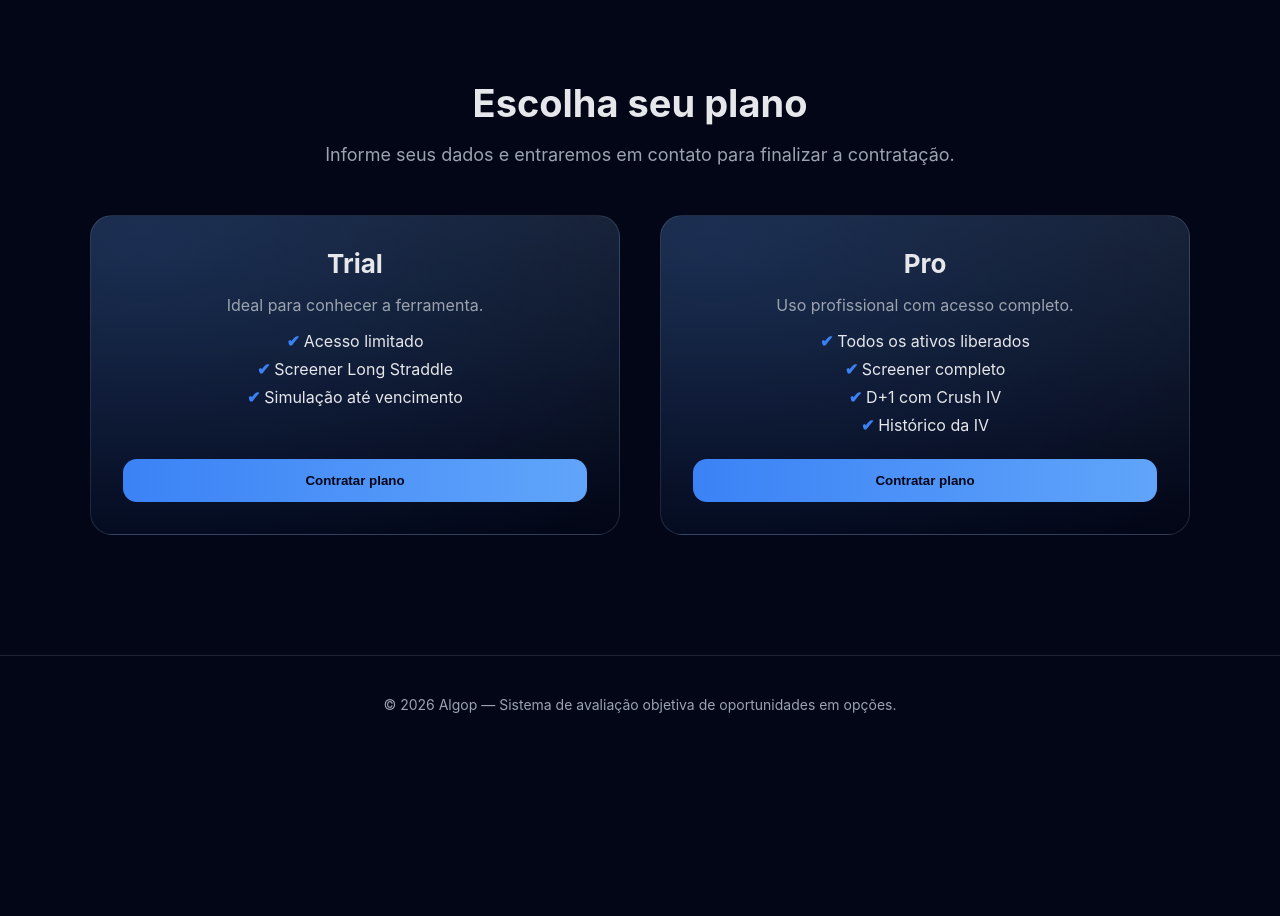
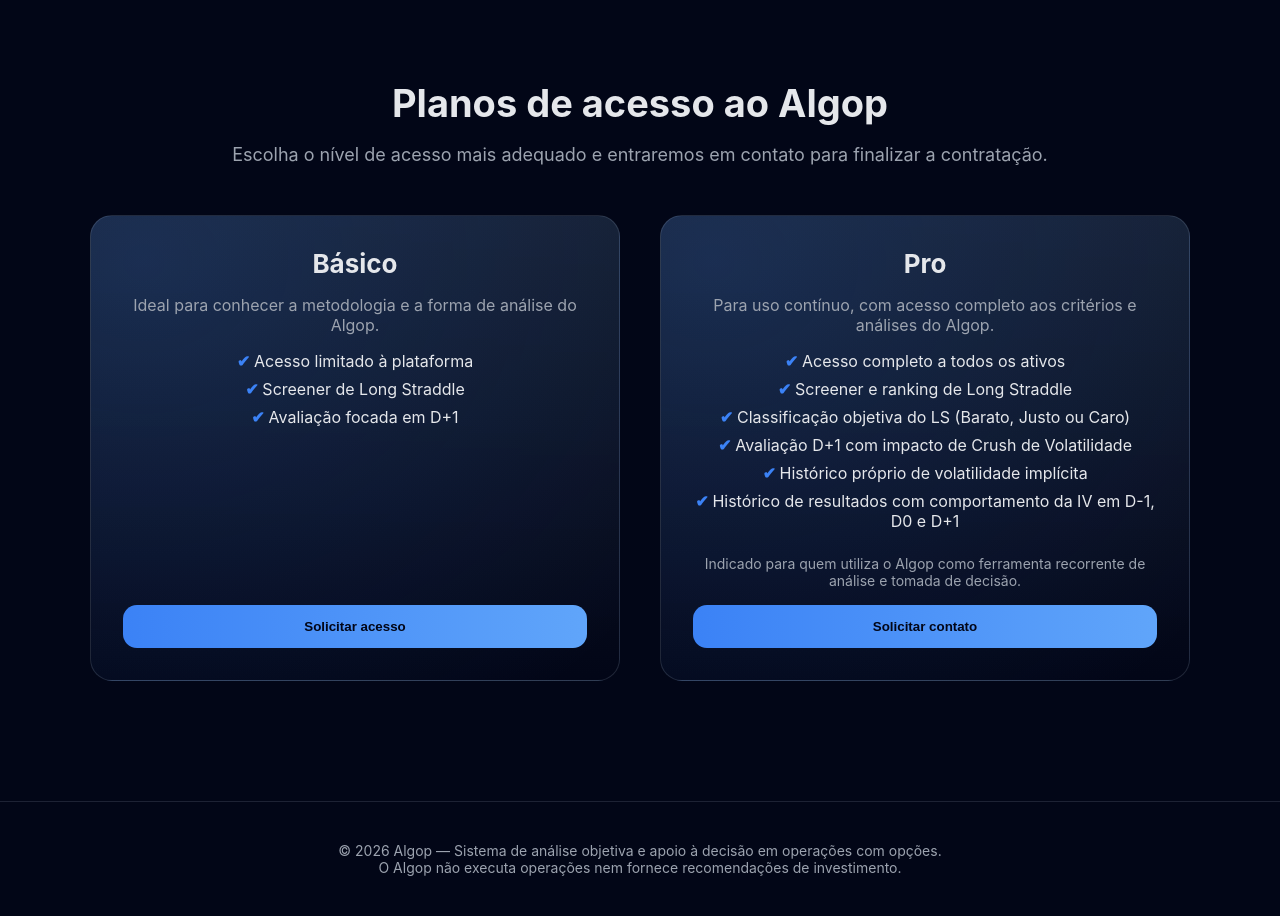
Before and after one commit to RodrigoSchinoff/SimuladorOpcoes, a Django app: page /app/planos/ in a window 1280 px wide. Shown: the part 83-999 px from the top of the page. Before the commit the page ends 796 px from the top, so only its background shows below. Run offline with Django 5.2, Linux system fonts and the light colour scheme; parts of the project's set-up code (start-up, migrations or seed data) failed here and were passed over.

Commit message:
Landing e Planos — baseline público v1 (copy alinhado ao produto)

```diff
--- a/simulador_web/templates/simulador_web/planos.html
+++ b/simulador_web/templates/simulador_web/planos.html
@@ -145,29 +145,31 @@ footer{
 <body>
 
 <header>
-  <h1>Algop<span></span></h1>
+  <h1>Algop</h1>
   <a href="/">Voltar</a>
 </header>
 
 <main>
-<h2>Escolha seu plano</h2>
-<p class="lead">Informe seus dados e entraremos em contato para finalizar a contratação.</p>
+<h2>Planos de acesso ao Algop</h2>
+<p class="lead">
+  Escolha o nível de acesso mais adequado e entraremos em contato para finalizar a contratação.
+</p>
 
 <div class="plans">
 
-<!-- TRIAL -->
+<!-- BÁSICO (internamente continua trial) -->
 <div class="plan-card">
   <div>
-    <h3>Trial</h3>
-    <p>Ideal para conhecer a ferramenta.</p>
+    <h3>Básico</h3>
+    <p>Ideal para conhecer a metodologia e a forma de análise do Algop.</p>
     <ul>
-      <li>Acesso limitado</li>
-      <li>Screener Long Straddle</li>
-      <li>Simulação até vencimento</li>
+      <li>Acesso limitado à plataforma</li>
+      <li>Screener de Long Straddle</li>
+      <li>Avaliação focada em D+1</li>
     </ul>
   </div>
 
-  <button class="btn-primary" onclick="toggleForm('trial')">Contratar plano</button>
+  <button class="btn-primary" onclick="toggleForm('trial')">Solicitar acesso</button>
 
   <div class="form-box" id="form-trial">
     <form onsubmit="return validarCPF(this)">
@@ -177,7 +179,7 @@ footer{
       <input name="whatsapp" placeholder="WhatsApp" required>
       <input name="cpf" placeholder="CPF" required>
       <div class="error">CPF inválido.</div>
-      <button class="btn-primary" type="submit">Enviar interesse</button>
+      <button class="btn-primary" type="submit">Enviar solicitação</button>
     </form>
   </div>
 
@@ -190,16 +192,21 @@ footer{
 <div class="plan-card">
   <div>
     <h3>Pro</h3>
-    <p>Uso profissional com acesso completo.</p>
+    <p>Para uso contínuo, com acesso completo aos critérios e análises do Algop.</p>
     <ul>
-      <li>Todos os ativos liberados</li>
-      <li>Screener completo</li>
-      <li>D+1 com Crush IV</li>
-      <li>Histórico da IV</li>
+      <li>Acesso completo a todos os ativos</li>
+      <li>Screener e ranking de Long Straddle</li>
+      <li>Classificação objetiva do LS (Barato, Justo ou Caro)</li>
+      <li>Avaliação D+1 com impacto de Crush de Volatilidade</li>
+      <li>Histórico próprio de volatilidade implícita</li>
+      <li>Histórico de resultados com comportamento da IV em D-1, D0 e D+1</li>
     </ul>
+    <p style="color:#9ca3af;font-size:14px;">
+      Indicado para quem utiliza o Algop como ferramenta recorrente de análise e tomada de decisão.
+    </p>
   </div>
 
-  <button class="btn-primary" onclick="toggleForm('pro')">Contratar plano</button>
+  <button class="btn-primary" onclick="toggleForm('pro')">Solicitar contato</button>
 
   <div class="form-box" id="form-pro">
     <form onsubmit="return validarCPF(this)">
@@ -209,7 +216,7 @@ footer{
       <input name="whatsapp" placeholder="WhatsApp" required>
       <input name="cpf" placeholder="CPF" required>
       <div class="error">CPF inválido.</div>
-      <button class="btn-primary" type="submit">Enviar interesse</button>
+      <button class="btn-primary" type="submit">Enviar solicitação</button>
     </form>
   </div>
 
@@ -221,7 +228,10 @@ footer{
 </div>
 </main>
 
-<footer>© 2026 Algop — Sistema de avaliação objetiva de oportunidades em opções.</footer>
+<footer>
+© 2026 Algop — Sistema de análise objetiva e apoio à decisão em operações com opções.<br>
+O Algop não executa operações nem fornece recomendações de investimento.
+</footer>
 
 <script>
 function toggleForm(plano){
@@ -261,7 +271,6 @@ function validarCPF(form){
   if(resto===10||resto===11) resto=0;
   if(resto!==parseInt(cpf[10])){ error.style.display="block"; return false; }
 
-  // Envio para backend (sem reload)
   const payload = {
     plano: (form.querySelector("input[name='plano']")?.value || "").trim(),
     nome: (form.querySelector("input[name='nome']")?.value || "").trim(),
@@ -278,10 +287,8 @@ function validarCPF(form){
     },
     body: JSON.stringify(payload)
   })
-  .then(async (resp) => {
-    if (!resp.ok) {
-      throw new Error("Falha ao enviar solicitação.");
-    }
+  .then((resp) => {
+    if (!resp.ok) throw new Error();
     form.style.display="none";
     success.style.display="block";
   })
```
Also changed, not shown: simulador_web/templates/simulador_web/landing.html (+88 -45 lines).
